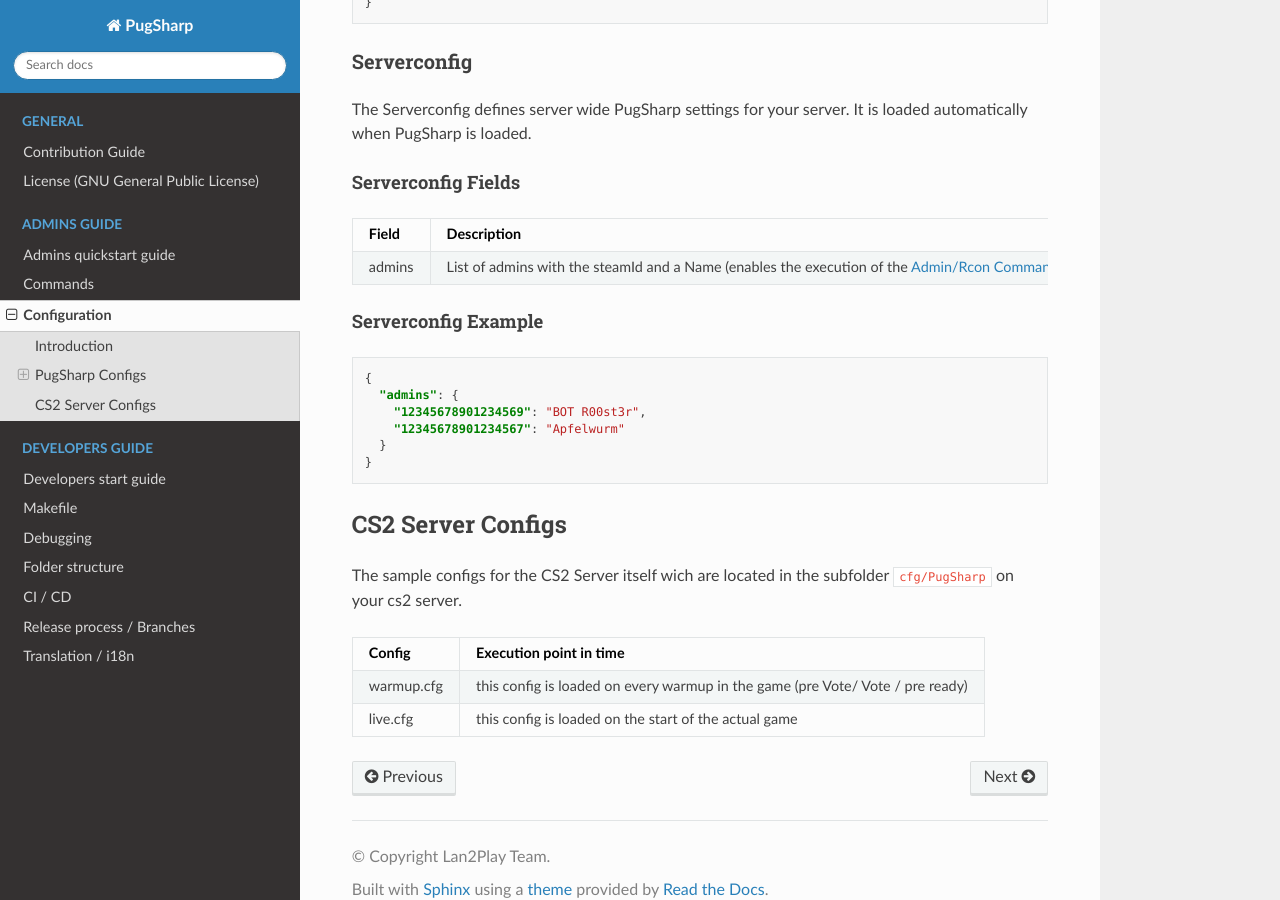
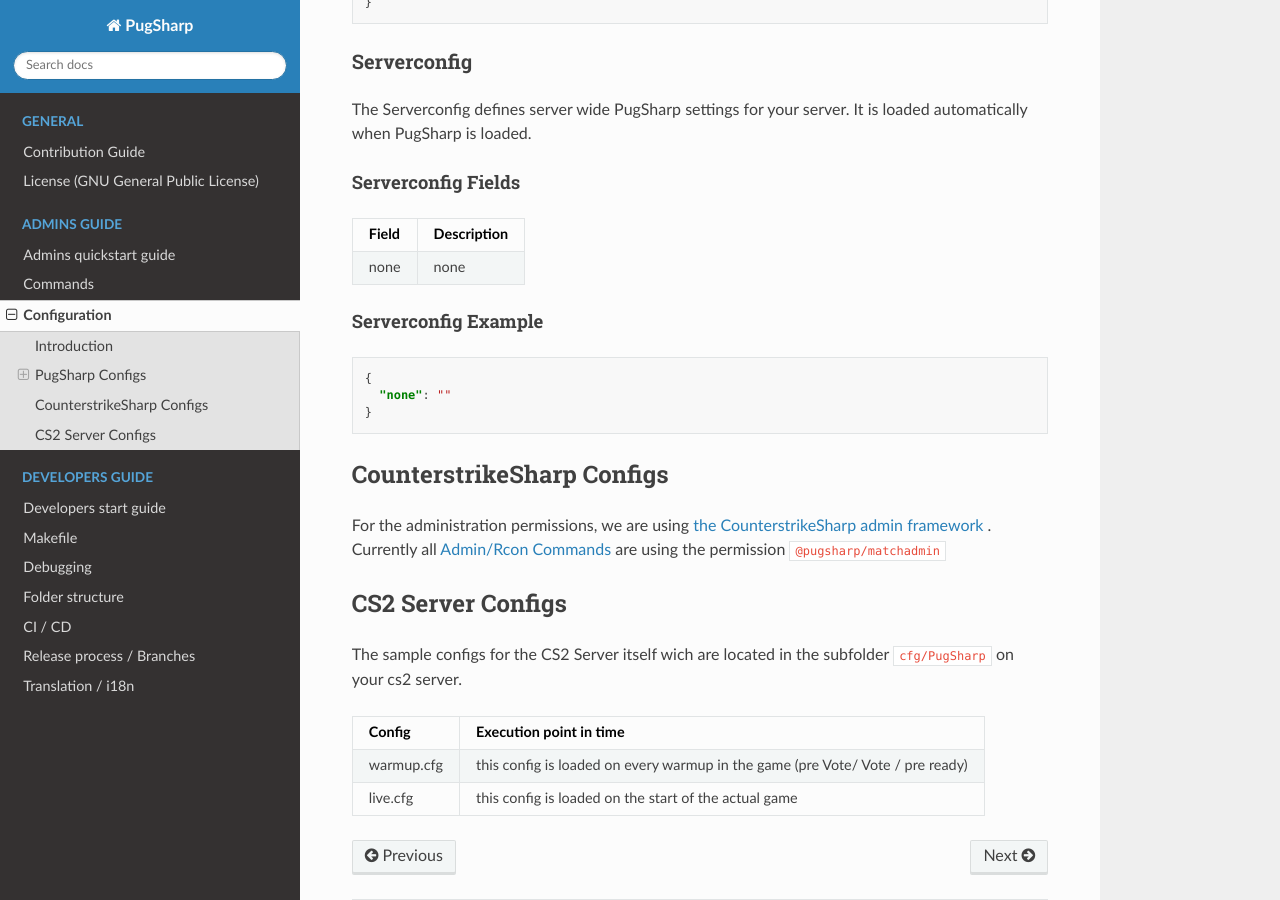
Before and after one commit to Lan2Play/PugSharp, a Sphinx documentation site: the page built from Docs/source/admin/configuration.rst, in a window 1280 px wide and 900 px high, scrolled down 1829 px. Built offline with Sphinx 7.4.7 and the Read the Docs theme 2.0.0, drawn with Linux system fonts in a browser that asks for light colours; some of the changed text lies outside the part shown.

Commit message:
fix permission docs - forcepublish

```diff
--- a/Docs/source/admin/commands.rst
+++ b/Docs/source/admin/commands.rst
@@ -27,7 +27,7 @@
 Admin/Rcon Commands
 -------------------
 
-These commands are available through rcon or to users with the `Permission <https://docs.cssharp.dev/admin-framework/defining-admins/#standard-permissions>` ``pugsharp/matchadmin``.
+These commands are available through rcon or to users with the required permissions. See :ref:`admin/configuration:CounterstrikeSharp Configs`
 
 ``<requiredParameter>`` marks parameters that are required for commands
 
--- a/Docs/source/admin/configuration.rst
+++ b/Docs/source/admin/configuration.rst
@@ -105,12 +105,11 @@
 
 Serverconfig Fields
 '''''''''''''''''''''
-+--------+--------------------------------------------------------------------------------------------+
-| Field  |                                        Description                                         |
-+========+============================================================================================+
-| admins | List of admins with the steamId and a                                                      |
-|        | Name (enables the execution of the :ref:`admin/commands:Admin/Rcon Commands` for a player) |
-+--------+--------------------------------------------------------------------------------------------+
++-------+-------------+
+| Field | Description |
++=======+=============+
+| none  | none        |
++-------+-------------+
 
 Serverconfig Example
 '''''''''''''''''''''
@@ -118,12 +117,15 @@
 .. code-block:: json
 
    {
-     "admins": {
-       "12345678901234569": "BOT R00st3r",
-       "12345678901234567": "Apfelwurm"
-     }
+     "none": ""
    }
 
+
+CounterstrikeSharp Configs
+----------------------------------------
+
+For the administration permissions, we are using `the CounterstrikeSharp admin framework <https://docs.cssharp.dev/admin-framework/defining-admins/#standard-permissions>`_ .
+Currently all :ref:`admin/commands:Admin/Rcon Commands` are using the permission ``@pugsharp/matchadmin``
 
 
 CS2 Server Configs
```
Also changed, not shown: other parts of Docs/source/admin/configuration.rst (+1 -1 lines).
